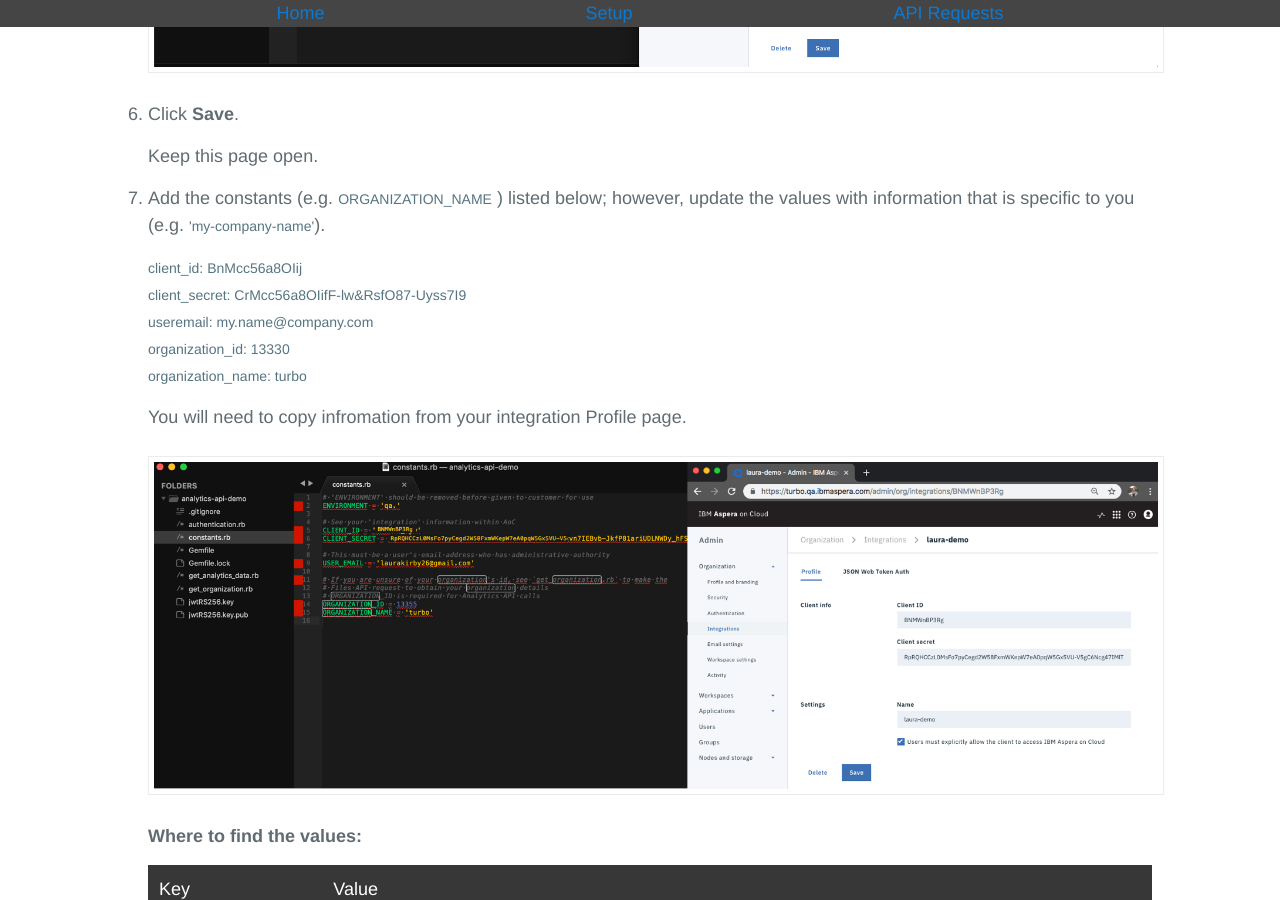
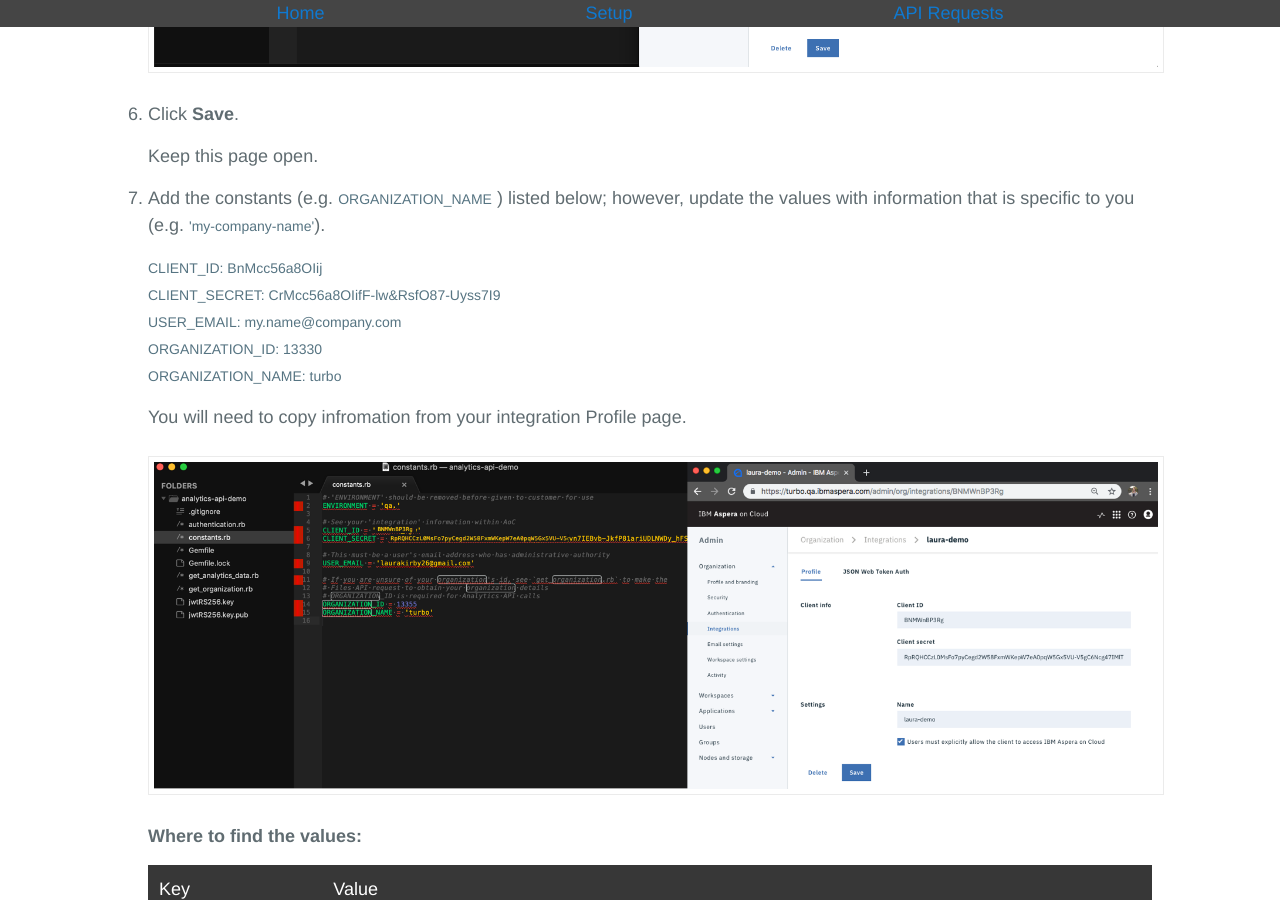
Before and after one commit to LauraKirby/aspera-ibm-analytics-api, a Jekyll site: the page built from setup.md, in a window 1280 px wide and 900 px high, scrolled down 6313 px. Built offline with Jekyll 4.4.1, drawn with Linux system fonts in a browser that asks for light colours; our own code applies the rules of GitHub Pages for plain Markdown files; the repository's description, which GitHub fills in, is left out; part of the change alters nothing that is shown.

Commit message:
fix reference to constants

````diff
--- a/setup.md
+++ b/setup.md
@@ -105,11 +105,11 @@ There are two main procedures:
 1. Add the constants (e.g. `ORGANIZATION_NAME` ) listed below; however, update the values with information that is specific to you (e.g. `'my-company-name'`).
 
 
-   ```client_id: BnMcc56a8OIij
-   client_secret: CrMcc56a8OIifF-lw&RsfO87-Uyss7I9
-   useremail: my.name@company.com
-   organization_id: 13330
-   organization_name: turbo
+   ```CLIENT_ID: BnMcc56a8OIij
+   CLIENT_SECRET: CrMcc56a8OIifF-lw&RsfO87-Uyss7I9
+   USER_EMAIL: my.name@company.com
+   ORGANIZATION_ID: 13330
+   ORGANIZATION_NAME: turbo
    ```
 
    You will need to copy infromation from your integration Profile page.
````
